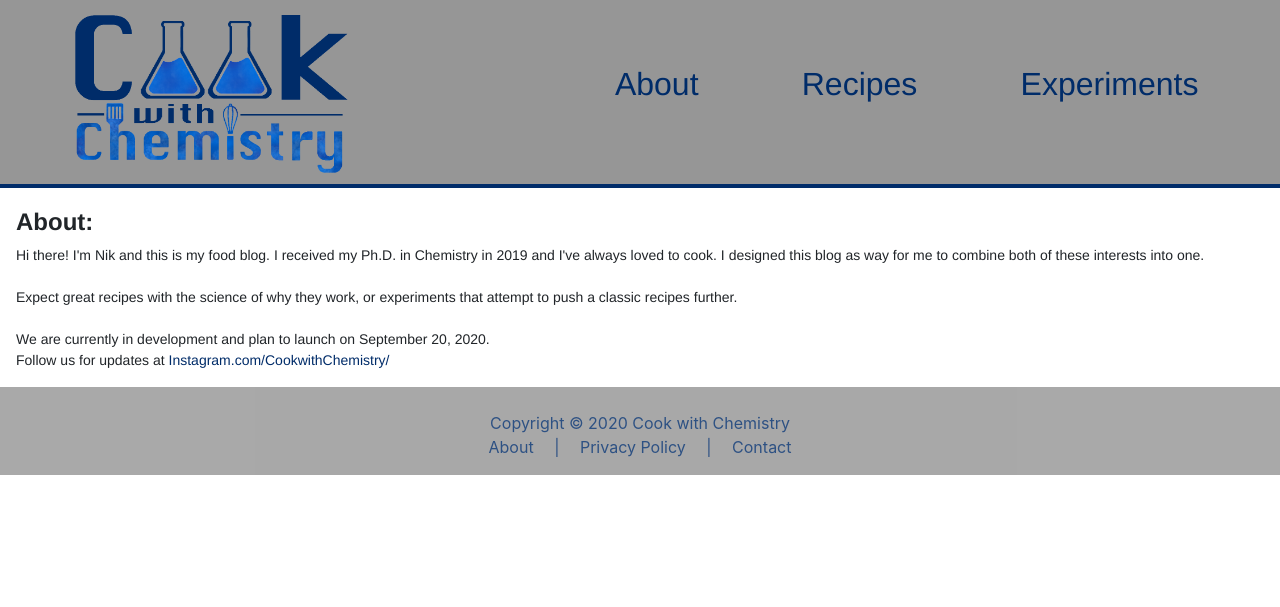
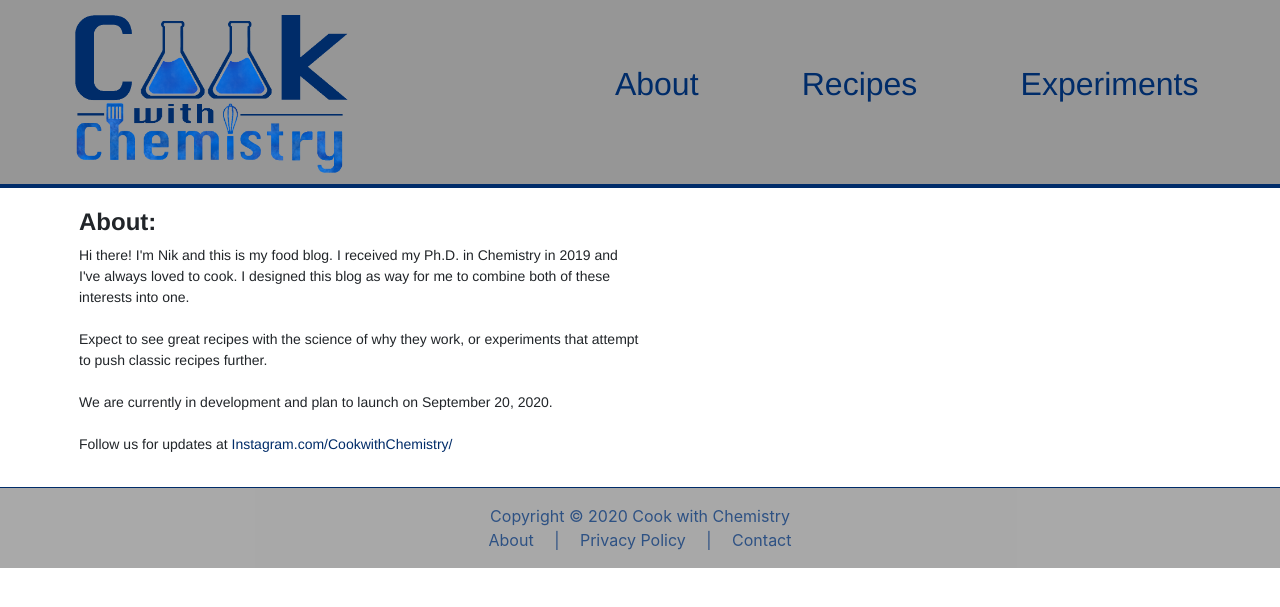
Before and after one commit to NikZprojects/CWC, a Flask app: page /about/ in a window 1280 px wide. Shown: the top 607 px of the page. Run offline with Flask 2, Linux system fonts and the light colour scheme; some libraries are stand-ins or nearby versions.

Commit message:
Flexable margins! Typo and format changes in "about". Minor footer adjs.

```diff
--- a/static/scripts/style.css
+++ b/static/scripts/style.css
@@ -26,6 +26,10 @@
     margin-left: calc(2em + 1vw);
     opacity: 1;
   }
+  .article {
+    margin-left: 3rem !important;
+    margin-right: 3rem !important;
+  }
   h2 {
     font-size: calc(0.75rem + 1vw);
   }
@@ -42,6 +46,9 @@ p span {
     width: 100%; /*for IE6 and earlier */
  }
 
+p br {
+  line-height: 1px;
+}
 h1 {
    font-family: helvetica;
    white-space: pre-wrap;
--- a/templates/about.html
+++ b/templates/about.html
@@ -3,17 +3,22 @@
 <head><title>About</title></head>
 
 <body>
-<div class="article ml-3 mr-3">
+<div class="article row m-0 mw-100">
+<div class="col-md-6 ml-3 mr-3">
 <h3><strong>About:</strong></h3>
 
 <pre>
 Hi there! I'm Nik and this is my food blog. I received my Ph.D. in Chemistry in 2019 and I've always loved to cook. I designed this blog as way for me to combine both of these interests into one.
 
-Expect great recipes with the science of why they work, or experiments that attempt to push a classic recipes further.
+Expect to see great recipes with the science of why they work, or experiments that attempt to push classic recipes further.
 
 We are currently in development and plan to launch on September 20, 2020.
+
 Follow us for updates at <a href="https://www.instagram.com/CookwithChemistry/">Instagram.com/CookwithChemistry/</a>
 </pre>
+
+</div>
+<div class=col-md"></div>
 </div>
 </body>
 
--- a/templates/index.html
+++ b/templates/index.html
@@ -67,9 +67,9 @@
   {% endblock %}
 
   <body class = "container-fluid mw-100 mh-100">
-    <div class = "footer d-flex flex-column">
+    <hr style="height:0.05em;border-width:0;background-color: var(--secondary); margin-bottom:0">
+    <div class = "footer d-flex flex-column pt-3">
       <p>
-        <br />
         <span><d class="p-3"> Copyright &copy; 2020 Cook with Chemistry </d></span>
         <span>
           <a class="p-3" href="/about/"> About </a> |
--- a/templates/recipes/cold_brew.html
+++ b/templates/recipes/cold_brew.html
@@ -3,8 +3,8 @@
 <head><title>Vanilla Sweet Cream Cold Brew Recipe</title></head>
 
 <body class="container-fluid">
-<div class="row m-0 mw-100">
-<div class="col-md-6 ml-3 mr-3">
+<div class="article row m-0 mw-100">
+<div class="col-md-7 ml-3 mr-3">
 <h1><b>Vanilla Sweet Cream Cold Brew</b></h1>
 
 <p><i>The closest you can get to Starbucks at home.</i></p>
@@ -105,7 +105,7 @@ The recipe below is enough for <b>TEN 16-oz (Grande)</b> vanilla sweet cream col
 <div class="image mw-100"><img class="img-fluid" src="/static/img/coldbrew-9.JPG"  alt="Cold Brew"></div>
 </pre>
 </div>
-<div class=col-md-6"></div>
+<div class=col-md"></div>
 </div>
 </body>
 
```
